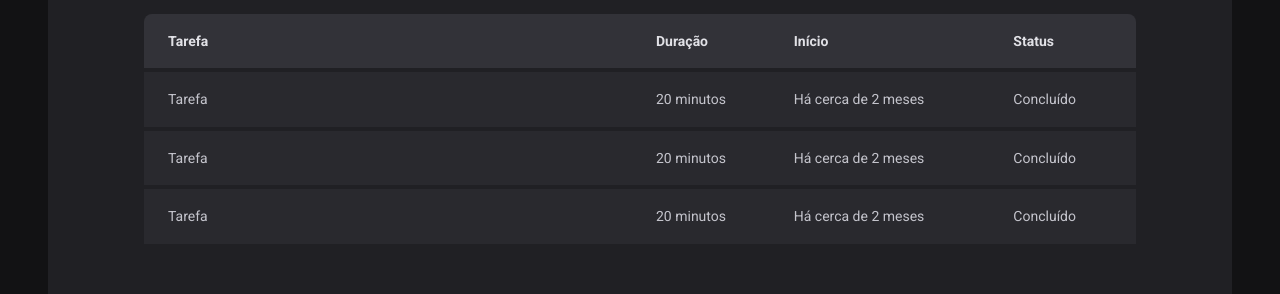
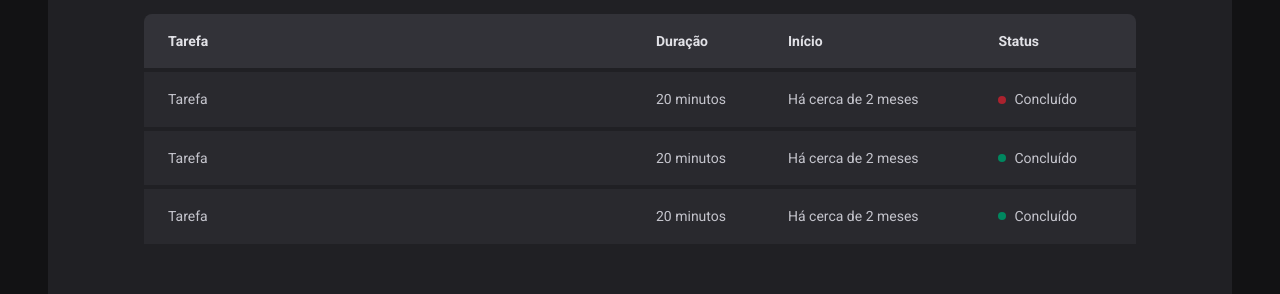
Before and after one commit to PedroZich22/ignite-timer, a React (Vite) app: page /history in a window 1280 px wide. Shown: the part 270-564 px from the top of the page. Built offline with nearby package versions, Linux system fonts and the light colour scheme.

Commit message:
feat: Status component

```diff
--- a/src/pages/History/index.tsx
+++ b/src/pages/History/index.tsx
@@ -1,4 +1,4 @@
-import { HistoryContainer, HistoryList } from './styles'
+import { HistoryContainer, HistoryList, Status } from './styles'
 
 export function History() {
   return (
@@ -21,19 +21,25 @@ export function History() {
               <td>Tarefa</td>
               <td>20 minutos</td>
               <td>Há cerca de 2 meses</td>
-              <td>Concluído</td>
+              <td>
+                <Status statusColor="red">Concluído</Status>
+              </td>
             </tr>
             <tr>
               <td>Tarefa</td>
               <td>20 minutos</td>
               <td>Há cerca de 2 meses</td>
-              <td>Concluído</td>
+              <td>
+                <Status statusColor="green">Concluído</Status>
+              </td>
             </tr>
             <tr>
               <td>Tarefa</td>
               <td>20 minutos</td>
               <td>Há cerca de 2 meses</td>
-              <td>Concluído</td>
+              <td>
+                <Status statusColor="green">Concluído</Status>
+              </td>
             </tr>
           </tbody>
         </table>
--- a/src/pages/History/styles.ts
+++ b/src/pages/History/styles.ts
@@ -61,3 +61,28 @@ export const HistoryList = styled.div`
     }
   }
 `
+
+const STATUS_COLOR = {
+  yellow: 'yellow-500',
+  green: 'green-500',
+  red: 'red-500',
+}
+
+interface StatusProps {
+  statusColor: keyof typeof STATUS_COLOR
+}
+
+export const Status = styled.span<StatusProps>`
+  display: flex;
+  align-items: center;
+  gap: 0.5rem;
+
+  &::before {
+    content: '';
+    display: inline-block;
+    width: 0.5rem;
+    height: 0.5rem;
+    border-radius: 50%;
+    background: ${(props) => props.theme[STATUS_COLOR[props.statusColor]]};
+  }
+`
```
